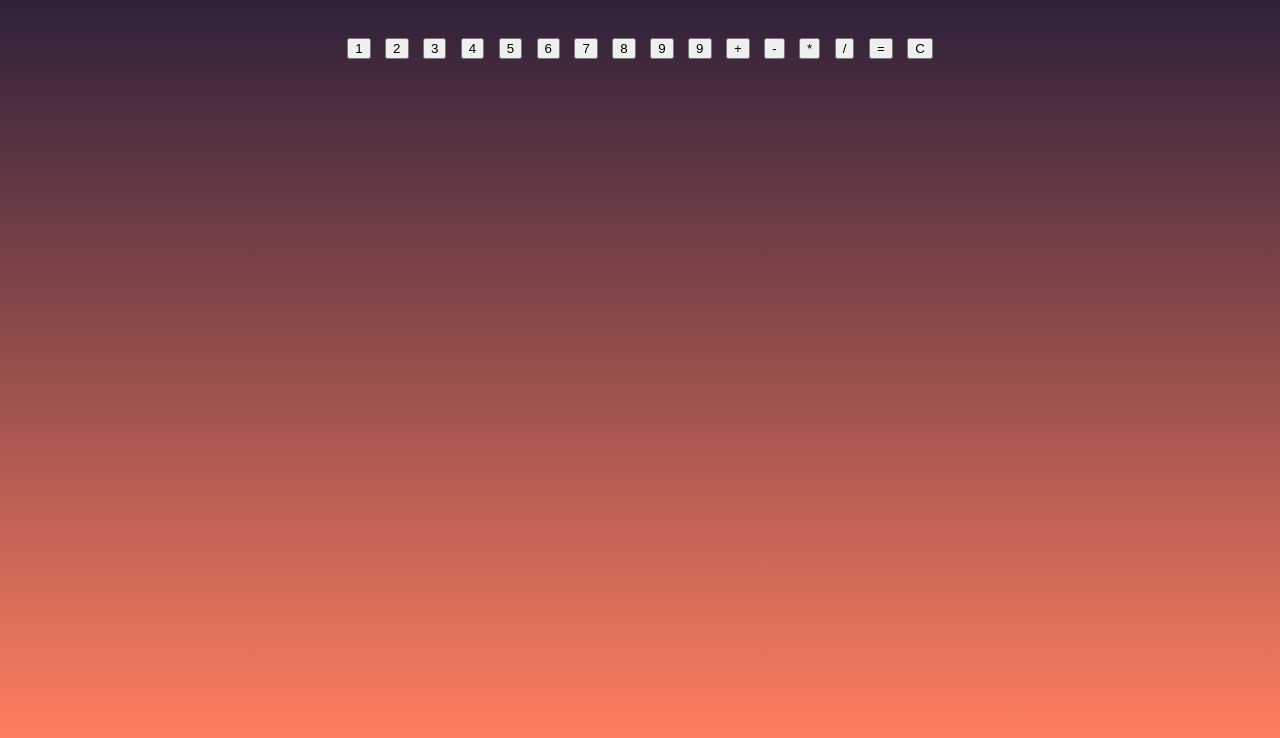
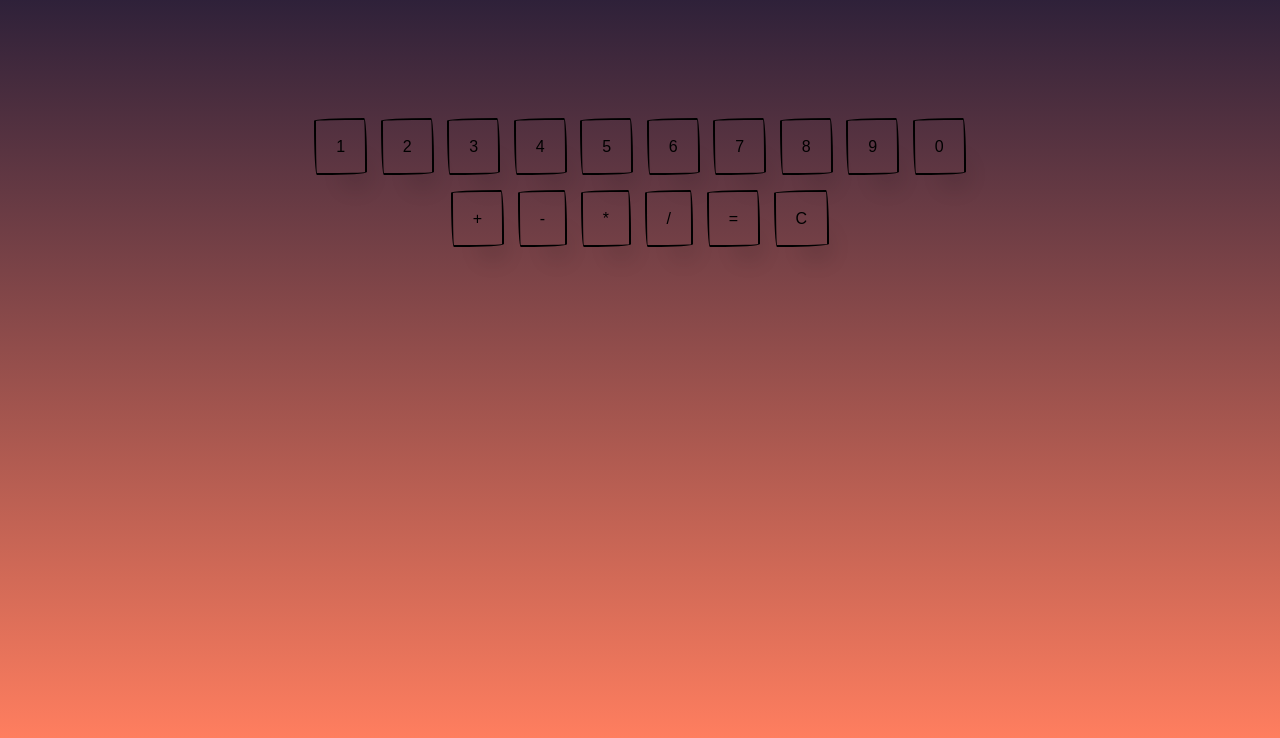
Before and after one commit to BlueInside/calculator, a plain HTML site: page index.html in a window 1280 px wide. Shown: the part 62-800 px from the top of the page. Drawn offline with Linux system fonts and the light colour scheme.

Commit message:
correct logic

```diff
--- a/index.html
+++ b/index.html
@@ -5,29 +5,43 @@
     <meta http-equiv="X-UA-Compatible" content="IE=edge" />
     <meta name="viewport" content="width=device-width, initial-scale=1.0" />
     <title>calculator</title>
+
+    <link rel="preconnect" href="https://fonts.googleapis.com" />
+    <link rel="preconnect" href="https://fonts.gstatic.com" crossorigin />
+    <link
+      href="https://fonts.googleapis.com/css2?family=Noto+Sans+JP:wght@500&display=swap"
+      rel="stylesheet"
+    />
+
     <link rel="stylesheet" href="style.css" />
   </head>
   <body>
-    <div class="calculator-display">
-      <p>213214514</p>
-    </div>
-    <div class="calculator-buttons">
-      <button class="number" id="1">1</button>
-      <button class="number" id="2">2</button>
-      <button class="number" id="3">3</button>
-      <button class="number" id="4">4</button>
-      <button class="number" id="5">5</button>
-      <button class="number" id="6">6</button>
-      <button class="number" id="7">7</button>
-      <button class="number" id="8">8</button>
-      <button class="number" id="9">9</button>
-      <button class="number" id="0">9</button>
-      <button class="operator" id="+">+</button>
-      <button class="operator" id="-">-</button>
-      <button class="operator" id="*">*</button>
-      <button class="operator" id="/">/</button>
-      <button id="equal">=</button>
-      <button id="clear">C</button>
+    <div class="wrapper">
+      <div class="container">
+        <div class="calculator-display">
+          <p></p>
+        </div>
+        <div class="calculator-buttons-numbers">
+          <button class="number button" id="1">1</button>
+          <button class="number button" id="2">2</button>
+          <button class="number button" id="3">3</button>
+          <button class="number button" id="4">4</button>
+          <button class="number button" id="5">5</button>
+          <button class="number button" id="6">6</button>
+          <button class="number button" id="7">7</button>
+          <button class="number button" id="8">8</button>
+          <button class="number button" id="9">9</button>
+          <button class="number button" id="0">0</button>
+          <div class="calculator-buttons-operators">
+            <button class="operator button" id="+">+</button>
+            <button class="operator button" id="-">-</button>
+            <button class="operator button" id="*">*</button>
+            <button class="operator button" id="/">/</button>
+            <button class="button" id="equal">=</button>
+            <button class="button" id="clear">C</button>
+          </div>
+        </div>
+      </div>
     </div>
     <script src="index.js"></script>
   </body>
--- a/index.js
+++ b/index.js
@@ -40,10 +40,10 @@ let firstNum;
 let secondNum;
 let operator;
 function calculate() {
+  if (!firstNum) return;
   secondNum = Number(display.innerText);
   let result = operate(firstNum, secondNum, operator);
   if (result % 1 != 0) result = result.toFixed(5);
-
   //so it doesn't allow spamming equal button
   firstNum = null;
   updateDisplay(result);
@@ -54,8 +54,3 @@ function clearDisplay() {
 function updateDisplay(line) {
   display.innerText = `${line}`;
 }
-//Issues
-//-- constantly pressing equal does the previous equation
-//-- create function that manipulate first last num and operator
-//---- it doesn't update number when press operator
-//---- few times only first num and operator
```
